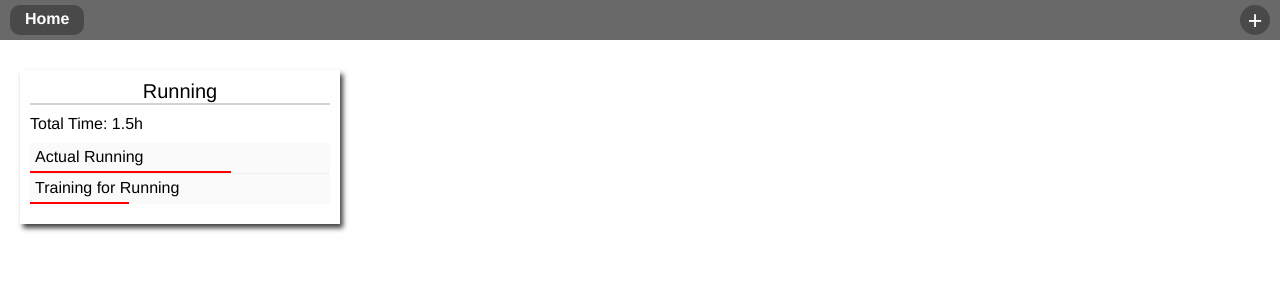
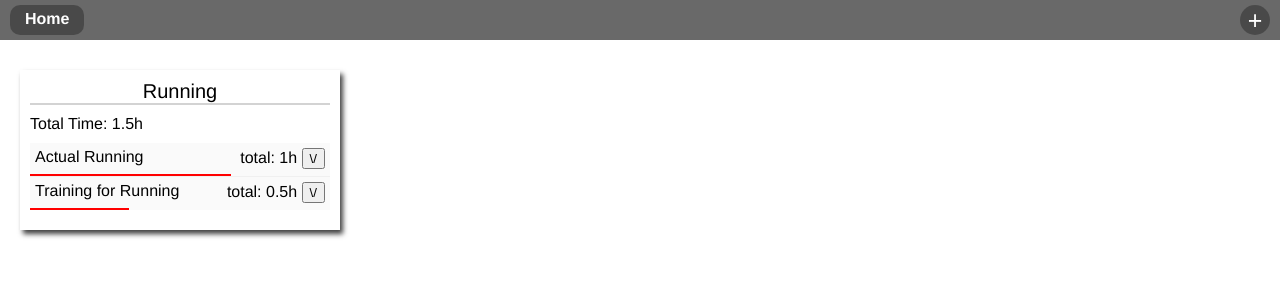
Before and after one commit to houska102/Skilld, a Vue app: page /#/ in a window 1280 px wide. Shown: the top 300 px of the page. Built offline with nearby package versions, Linux system fonts and the light colour scheme.

Commit message:
Added basic activity component

```diff
--- /dev/null
+++ b/src/components/Activity.vue
@@ -0,0 +1,23 @@
+<template lang="html">
+  <div class="activity">
+    <span>{{activity.date}}</span><span>{{activity.time}}h</span>
+  </div>
+</template>
+
+<script>
+export default {
+  props: {
+    activity: {
+      type: Object
+    }
+  }
+}
+</script>
+
+<style lang="css" scoped>
+.activity{
+  padding:5px;
+  display:flex;
+  justify-content: space-between;
+}
+</style>
--- a/src/components/Skill.vue
+++ b/src/components/Skill.vue
@@ -1,9 +1,16 @@
 <template lang="html">
   <div class="skill">
-    <div class="skill-name">
-      {{skill.name}}
+    <div class="skill-heading">
+      <span>{{skill.name}}</span><span>total: {{totalHoursSpent}}h <button @click="showActivities = !showActivities">\/</button></span>
     </div>
     <div :style="precentageStyle"></div>
+    <div v-show="showActivities" class="skill-activities">
+      <activity
+        v-for="activity in skill.activities"
+        :key="activity.date"
+        :activity="activity"
+      ></activity>
+    </div>
   </div>
 </template>
 
@@ -15,6 +22,11 @@ export default {
     },
     totalHours: {
       type: Number
+    }
+  },
+  data () {
+    return {
+      showActivities: false
     }
   },
   computed: {
@@ -43,11 +55,16 @@ export default {
     background:#fafafa;
     text-align: left;
   }
-  .skill-name {
+  .skill-heading {
     padding:5px;
+    display:flex;
+    justify-content: space-between;
   }
   .skill:not(:last-child) {
     border-bottom:1px solid #f0f0f0
 
   }
+  .skill-activities {
+    transition: all 0.5s;
+  }
 </style>
--- a/src/main.js
+++ b/src/main.js
@@ -5,11 +5,13 @@ import store from './store'
 
 import SkillBundle from './components/SkillBundle'
 import Skill from './components/Skill'
+import Activity from './components/Activity'
 
 Vue.config.productionTip = false
 
 Vue.component('skill-bundle', SkillBundle)
 Vue.component('skill', Skill)
+Vue.component('activity', Activity)
 
 new Vue({
   router,
```
